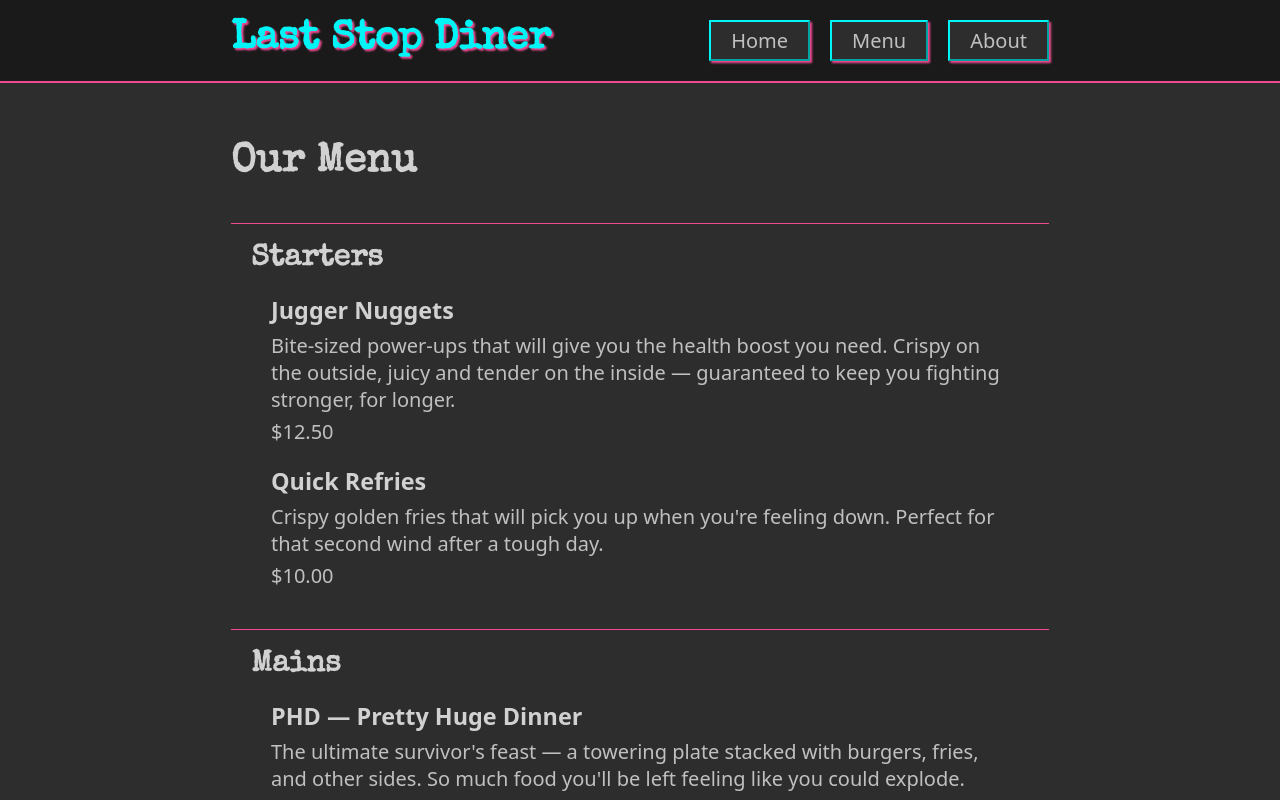
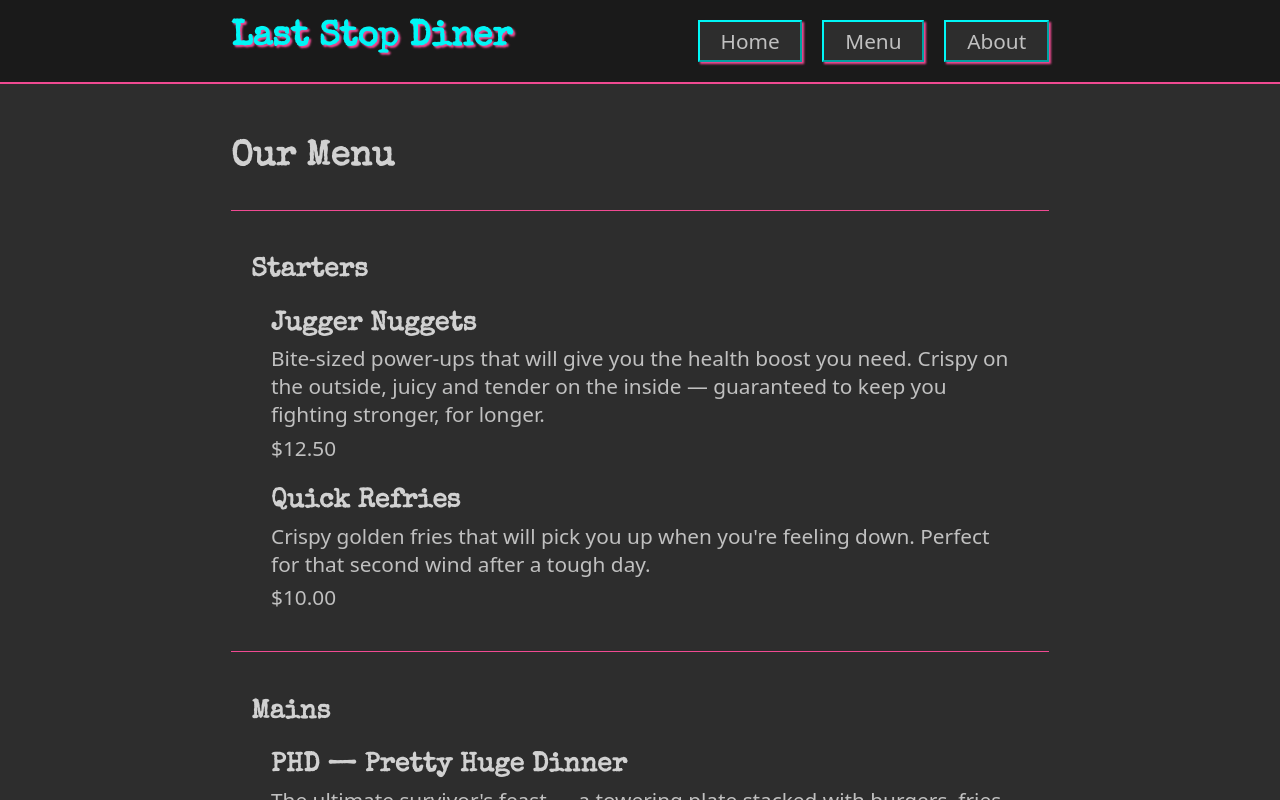
Before and after one commit to RyleyBoofa/odin-restaurant-page, a website built with webpack: page src/template.html in a window 1280 px wide. Both pictures are taken after a click on the button "Menu". Shown: the top 800 px of the page. Built offline with nearby package versions, Linux system fonts and the light colour scheme; a web font is replaced by a local one.

Commit message:
refactor(JS/CSS): refactor to improve readability
Refactored JavaScript to remove redundancy and added util.js module.
util.js now handles creating elements with reusable functions.
Refactored CSS to remove repeated property assignments and added
fluid typography.
Also added footer claiming fan-made personal, education project for
non-commercial use and no copyright claimed.

```diff
--- a/src/about.js
+++ b/src/about.js
@@ -1,3 +1,5 @@
+import { createElement, createPageContainer } from "./util.js";
+
 const pageHeading = "About Us";
 
 const aboutHeading = "The last stop before the end of the line";
@@ -24,13 +26,7 @@ const contactItems = [
 ];
 
 export function aboutPage() {
-    const container = document.createElement("div");
-    container.classList.add("container");
-
-    const h1 = document.createElement("h1");
-    h1.textContent = pageHeading;
-    h1.classList.add("page-heading");
-    container.appendChild(h1);
+    const container = createPageContainer(pageHeading);
 
     container.appendChild(section(aboutHeading, aboutItems));
 
@@ -40,44 +36,52 @@ export function aboutPage() {
 }
 
 function section(heading, items) {
-    const section = document.createElement("section");
-    section.classList.add("about-section");
+    const section = createElement("section", { classes: ["about-section"] });
 
-    const h2 = document.createElement("h2");
-    h2.textContent = heading;
-    h2.classList.add("section-heading");
-    h2.classList.add("about-section-heading");
-    section.appendChild(h2);
+    section.appendChild(
+        createElement("h2", {
+            text: heading,
+            classes: ["section-heading", "about-section-heading"],
+        })
+    );
 
     items.forEach((item) => {
-        const div = document.createElement("div");
+        const div = createElement("div", { classes: ["about-item"] });
 
         if (item.name) {
-            const name = document.createElement("h3");
-            name.textContent = item.name;
-            name.classList.add("section-heading");
-            div.appendChild(name);
+            div.appendChild(
+                createElement("h3", {
+                    text: item.name,
+                    classes: ["section-heading"],
+                })
+            );
         }
 
         if (item.p1) {
-            const p1 = document.createElement("p");
-            p1.textContent = item.p1;
-            p1.classList.add("about-contact-info");
-            div.appendChild(p1);
+            div.appendChild(
+                createElement("p", {
+                    text: item.p1,
+                    classes: ["about-contact-info"],
+                })
+            );
         }
 
         if (item.p2) {
-            const p2 = document.createElement("p");
-            p2.textContent = item.p2;
-            p2.classList.add("about-contact-info");
-            div.appendChild(p2);
+            div.appendChild(
+                createElement("p", {
+                    text: item.p2,
+                    classes: ["about-contact-info"],
+                })
+            );
         }
 
         if (item.p3) {
-            const p3 = document.createElement("p");
-            p3.textContent = item.p3;
-            p3.classList.add("about-contact-info");
-            div.appendChild(p3);
+            div.appendChild(
+                createElement("p", {
+                    text: item.p3,
+                    classes: ["about-contact-info"],
+                })
+            );
         }
 
         section.appendChild(div);
--- a/src/home.js
+++ b/src/home.js
@@ -1,3 +1,5 @@
+import { createPageContainer, createElement } from "./util.js";
+
 const pageHeading = "Open 24 Hours";
 
 const sectionHeading = "Surving the Apocalype, One Meal at a Time";
@@ -12,13 +14,7 @@ const imgAttribHref =
 const imgAttribName = "r/DerpyBox";
 
 export function homePage() {
-    const container = document.createElement("div");
-    container.classList.add("container");
-
-    const h1 = document.createElement("h1");
-    h1.textContent = pageHeading;
-    h1.classList.add("page-heading");
-    container.appendChild(h1);
+    const container = createPageContainer(pageHeading);
 
     container.appendChild(section());
 
@@ -26,17 +22,21 @@ export function homePage() {
 }
 
 function section() {
-    const section = document.createElement("section");
+    const section = createElement("section");
 
-    const h2 = document.createElement("h2");
-    h2.textContent = sectionHeading;
-    h2.classList.add("section-heading");
-    section.appendChild(h2);
+    section.appendChild(
+        createElement("h2", {
+            text: sectionHeading,
+            classes: ["section-heading"],
+        })
+    );
 
-    const p = document.createElement("p");
-    p.textContent = sectionText;
-    p.classList.add("section-text");
-    section.appendChild(p);
+    section.appendChild(
+        createElement("p", {
+            text: sectionText,
+            classes: ["home-page-text"],
+        })
+    );
 
     section.appendChild(image());
 
@@ -44,19 +44,28 @@ function section() {
 }
 
 function image() {
-    const imgContainer = document.createElement("div");
-    imgContainer.classList.add("img-container");
+    const imgContainer = createElement("div", {
+        classes: ["img-container"],
+    });
 
-    const img = document.createElement("img");
-    img.src = imgSrc;
-    img.alt = imgAlt;
-    imgContainer.appendChild(img);
+    imgContainer.appendChild(
+        createElement("img", {
+            attrs: {
+                src: imgSrc,
+                alt: imgAlt,
+            },
+        })
+    );
 
-    const a = document.createElement("a");
-    a.textContent = imgAttribName;
-    a.href = imgAttribHref;
-    a.classList.add("img-attrib");
-    imgContainer.appendChild(a);
+    imgContainer.appendChild(
+        createElement("a", {
+            text: imgAttribName,
+            classes: ["img-attrib"],
+            attrs: {
+                href: imgAttribHref,
+            },
+        })
+    );
 
     return imgContainer;
 }
--- a/src/index.js
+++ b/src/index.js
@@ -3,17 +3,17 @@ import { homePage } from "./home.js";
 import { menuPage } from "./menu.js";
 import { aboutPage } from "./about.js";
 
-const homeBtn = document.querySelector("#home");
-const menuBtn = document.querySelector("#menu");
-const aboutBtn = document.querySelector("#about");
+const nav = document.querySelector("nav");
 const content = document.querySelector("#content");
+const pages = { home: homePage, menu: menuPage, about: aboutPage };
 
-homeBtn.addEventListener("click", () => loadPage(homePage));
-menuBtn.addEventListener("click", () => loadPage(menuPage));
-aboutBtn.addEventListener("click", () => loadPage(aboutPage));
+nav.addEventListener("click", (e) => {
+    const page = e.target.dataset.page;
+    if (page && pages[page]) loadPage(pages[page]);
+});
 
 function loadPage(page) {
-    Array.from(content.children).forEach((element) => element.remove());
+    content.innerHTML = "";
     content.appendChild(page());
 }
 
--- a/src/menu.js
+++ b/src/menu.js
@@ -1,3 +1,5 @@
+import { createElement, createPageContainer } from "./util.js";
+
 const pageHeading = "Our Menu";
 
 const startersHeading = "Starters";
@@ -51,13 +53,7 @@ const drinkItems = [
 ];
 
 export function menuPage() {
-    const container = document.createElement("div");
-    container.classList.add("container");
-
-    const h1 = document.createElement("h1");
-    h1.textContent = pageHeading;
-    h1.classList.add("page-heading");
-    container.appendChild(h1);
+    const container = createPageContainer(pageHeading);
 
     container.appendChild(section(startersHeading, starterItems));
 
@@ -69,32 +65,38 @@ export function menuPage() {
 }
 
 function section(heading, items) {
-    const section = document.createElement("section");
-    section.classList.add("menu-section");
+    const section = createElement("section", { classes: ["menu-section"] });
 
-    const h2 = document.createElement("h2");
-    h2.textContent = heading;
-    h2.classList.add("section-heading");
-    section.appendChild(h2);
+    section.appendChild(
+        createElement("h2", {
+            text: heading,
+            classes: ["section-heading"],
+        })
+    );
 
     items.forEach((item) => {
-        const div = document.createElement("div");
-        div.classList.add("menu-item");
+        const div = createElement("div", { classes: ["menu-item"] });
 
-        const name = document.createElement("h3");
-        name.textContent = item.name;
-        name.classList.add("menu-item-heading");
-        div.appendChild(name);
+        div.appendChild(
+            createElement("h3", {
+                text: item.name,
+                classes: ["menu-item-heading"],
+            })
+        );
 
-        const desc = document.createElement("p");
-        desc.textContent = item.desc;
-        desc.classList.add("menu-item-text");
-        div.appendChild(desc);
+        div.appendChild(
+            createElement("p", {
+                text: item.desc,
+                classes: ["menu-item-text"],
+            })
+        );
 
-        const price = document.createElement("p");
-        price.textContent = item.price;
-        price.classList.add("menu-item-text");
-        div.appendChild(price);
+        div.appendChild(
+            createElement("p", {
+                text: item.price,
+                classes: ["menu-item-text"],
+            })
+        );
 
         section.appendChild(div);
     });
--- a/src/styles.css
+++ b/src/styles.css
@@ -15,33 +15,66 @@
     --font-special-elite: "Special Elite", system-ui;
     --font-chelsea-market: "Chelsea Market", system-ui;
 
+    --font-size-xs: clamp(0.75rem, 0.6rem + 0.3vw, 0.9rem);
+    --font-size-sm: clamp(0.9rem, 0.75rem + 0.4vw, 1.1rem);
+    --font-size-md: clamp(1.1rem, 0.9rem + 0.5vw, 1.4rem);
+    --font-size-lg: clamp(1.4rem, 1.1rem + 0.7vw, 1.8rem);
+    --font-size-xl: clamp(1.8rem, 1.4rem + 1vw, 2.4rem);
+
     --color-grey-dark: #2d2d2d;
-    --color-purple: #2e003e;
     --color-black: #1a1a1a;
     --color-pink: #f04a92;
     --color-turqoise: #00f6f6;
-    --color-green: #39f57c;
     --color-grey-light: #c0c0c0;
     --color-white: #d1d1d1;
-    --color-amber: #ffb300;
     --color-shadow: #0006;
 }
 
+html,
 body {
+    height: 100%;
+}
+
+body {
+    display: flex;
+    flex-direction: column;
+    font-size: 20px;
     font-family: var(--font-chelsea-market);
-    font-size: 20px;
     background-color: var(--color-grey-dark);
 }
 
+main {
+    flex: 1;
+}
+
 h1,
-h2 {
+h2,
+h3
+ {
     font-family: var(--font-special-elite);
+    color: var(--color-white);
+    margin: 1em auto;
+}
+
+p,
+a {
+    color: var(--color-grey-light);
 }
 
 .container {
     max-width: 75ch;
     margin: 0 auto;
     padding: 1em;
+}
+
+.page-heading,
+.header-text {
+    font-size: var(--font-size-xl);
+}
+
+.section-heading {
+    font-size: var(--font-size-lg);
+    margin-bottom: 0.25em;
 }
 
 /* HEADER */
@@ -53,47 +86,37 @@ header {
 
 nav {
     display: flex;
-    justify-content: space-evenly;
     gap: 1em;
 }
 
 .header {
     display: flex;
     justify-content: space-between;
+    flex-wrap: wrap;
+}
+
+.header-text {
     color: var(--color-turqoise);
     text-shadow: 2px 2px 2px var(--color-pink);
+    margin: 0;
 }
 
-.nav-btn {
+.btn {
     background-color: var(--color-grey-dark);
     border-color: var(--color-turqoise);
     color: var(--color-grey-light);
     font: inherit;
+    font-size: var(--font-size-md);
     padding: 0.25em 1em;
     box-shadow: 2px 2px 2px var(--color-pink);
 }
 
-/* BODY */
+/* HOME */
 
-.page-heading,
-.section-heading {
-    color: var(--color-white);
+.home-page-text {
+    font-size: var(--font-size-md);
+    margin-bottom: 2em;
 }
-
-.page-heading {
-    margin: 1em auto;
-}
-
-.section-heading {
-    margin-bottom: 0.25em;
-}
-
-.section-text {
-    color: var(--color-grey-light);
-    margin-bottom: 1em;
-}
-
-/* IMAGES */
 
 img {
     width: 100%;
@@ -114,47 +137,46 @@ img {
     color: var(--color-white);
     background-color: var(--color-shadow);
     border-radius: 0.5em;
+    font-size: var(--font-size-sm);
 }
 
-/* MENU */
+/* MENU / ABOUT */
 
-.menu-section {
+.menu-section,
+.about-section {
     border-top: 1px solid var(--color-pink);
     padding: 1em;
 }
 
-.menu-section:last-child {
+.menu-section:last-child,
+.about-section:last-child {
     border-bottom: 1px solid var(--color-pink);
 }
 
-.menu-item {
+.menu-item,
+.about-item {
     margin: 1em;
 }
 
 .menu-item-heading,
-.menu-item-text {
+.menu-item-text,
+.about-contact-info {
+    font-size: var(--font-size-md);
     margin-bottom: 0.25em;
 }
 
 .menu-item-heading {
-    color: var(--color-white);
+    font-size: var(--font-size-lg);
 }
 
-.menu-item-text {
-    color: var(--color-grey-light);
+/* FOOTER */
+
+footer {
+    background-color: var(--color-black);
+    border-top: 2px solid var(--color-pink);
+    text-align: center;
 }
 
-/* ABOUT */
-
-.about-section {
-    margin-bottom: 2em;
+.footer {
+    font-size: var(--font-size-sm);
 }
-
-.about-section-heading {
-    font-family: var(--font-chelsea-market);
-}
-
-.about-contact-info {
-    color: var(--color-grey-light);
-    margin-bottom: 0.25em;
-}
--- a/src/template.html
+++ b/src/template.html
@@ -8,14 +8,20 @@
     <body>
         <header>
             <div class="container header">
-                <h1>Last Stop Diner</h1>
+                <h1 class="header-text">Last Stop Diner</h1>
                 <nav>
-                    <button type="button" id="home" class="nav-btn">Home</button>
-                    <button type="button" id="menu" class="nav-btn">Menu</button>
-                    <button type="button" id="about" class="nav-btn">About</button>
+                    <button type="button" id="home" class="btn" data-page="home">Home</button>
+                    <button type="button" id="menu" class="btn" data-page="menu">Menu</button>
+                    <button type="button" id="about" class="btn" data-page="about">About</button>
                 </nav>
             </div>
         </header>
-        <div id="content"></div>
+        <main id="content"></main>
+        <footer>
+            <div class="container footer">
+                <p>Fan-made project inspired by Black Ops 2's Tranzit Diner.</p>
+                <p>For educational purposes only — non-commercial, no copyright owned.</p>
+            </div>
+        </footer>
     </body>
 </html>
--- /dev/null
+++ b/src/util.js
@@ -0,0 +1,40 @@
+export function createPageContainer(heading) {
+    if (!heading) {
+        console.error("Required <string> heading not provided");
+        return null;
+    }
+
+    const container = createElement("div", { classes: ["container"] });
+
+    container.appendChild(
+        createElement("h1", {
+            text: heading,
+            classes: ["page-heading"],
+        })
+    );
+
+    return container;
+}
+
+export function createElement(tag, { text = "", classes = [], attrs = {} } = {}) {
+    if (!tag) {
+        console.error("Required <tag> not provided");
+        return null;
+    }
+
+    const element = document.createElement(tag);
+
+    if (text) {
+        element.textContent = text;
+    }
+
+    classes.forEach((cls) => {
+        element.classList.add(cls);
+    });
+
+    for (const [key, value] of Object.entries(attrs)) {
+        element.setAttribute(key, value);
+    }
+
+    return element;
+}
```
